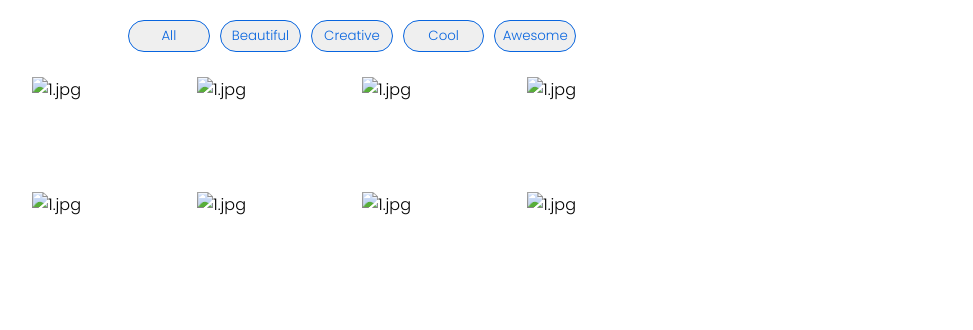
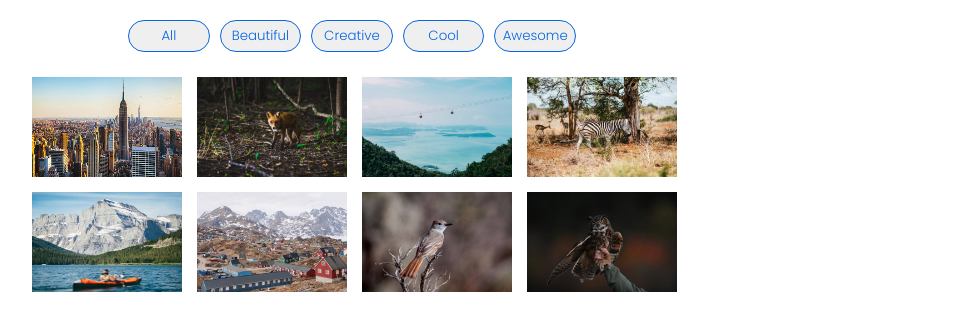
Before and after one commit to Goodg4/HTML-image-gallery-Assignment, a plain HTML site: page index.html in a window 1280 px wide. Shown: the part 458-788 px from the top of the page, without its empty margins (288-1261 px from the left). Drawn offline with Linux system fonts and the light colour scheme.

Commit message:
index.html

```diff
--- a/index.html
+++ b/index.html
@@ -14,7 +14,7 @@
 
 <body>
     <!--Section Image Header!-->
-    <section id="img_gallery" style="background-image: url('images/7.jpg')">
+    <section id="img_gallery" style="background-image: url("7.jpg")">
         <div class="img_but">
             <h4 class="gall">Bootstrap Gallery</h4>
             <button class="down">Download Now!</button>
@@ -40,14 +40,14 @@
             <button>Awesome</button>
         </div>
         <div class="photos">
-            <img src="images/1.jpg" alt="1.jpg">
-            <img src="images/2.jpg" alt="1.jpg">
-            <img src="images/3.jpg" alt="1.jpg">
-            <img src="images/4.jpg" alt="1.jpg">
-            <img src="images/5.jpg" alt="1.jpg">
-            <img src="images/6.jpg" alt="1.jpg">
-            <img src="images/7.jpg" alt="1.jpg">
-            <img src="images/10.jpg" alt="1.jpg">
+            <img src="1.jpg" alt="1.jpg">
+            <img src="2.jpg" alt="1.jpg">
+            <img src="3.jpg" alt="1.jpg">
+            <img src="4.jpg" alt="1.jpg">
+            <img src="5.jpg" alt="1.jpg">
+            <img src="6.jpg" alt="1.jpg">
+            <img src="7.jpg" alt="1.jpg">
+            <img src="10.jpg" alt="1.jpg">
         </div>
     </section>
 
```
